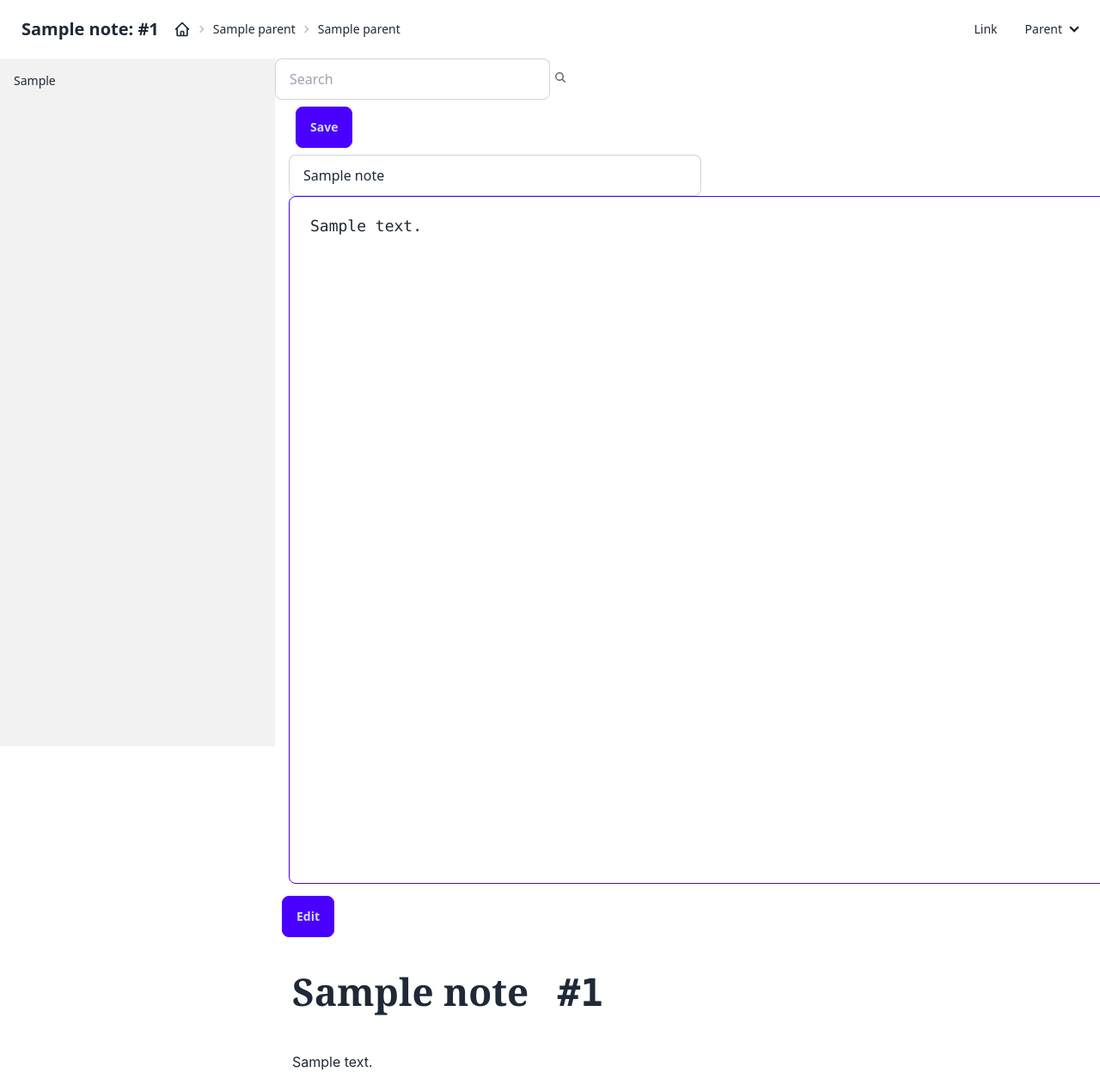
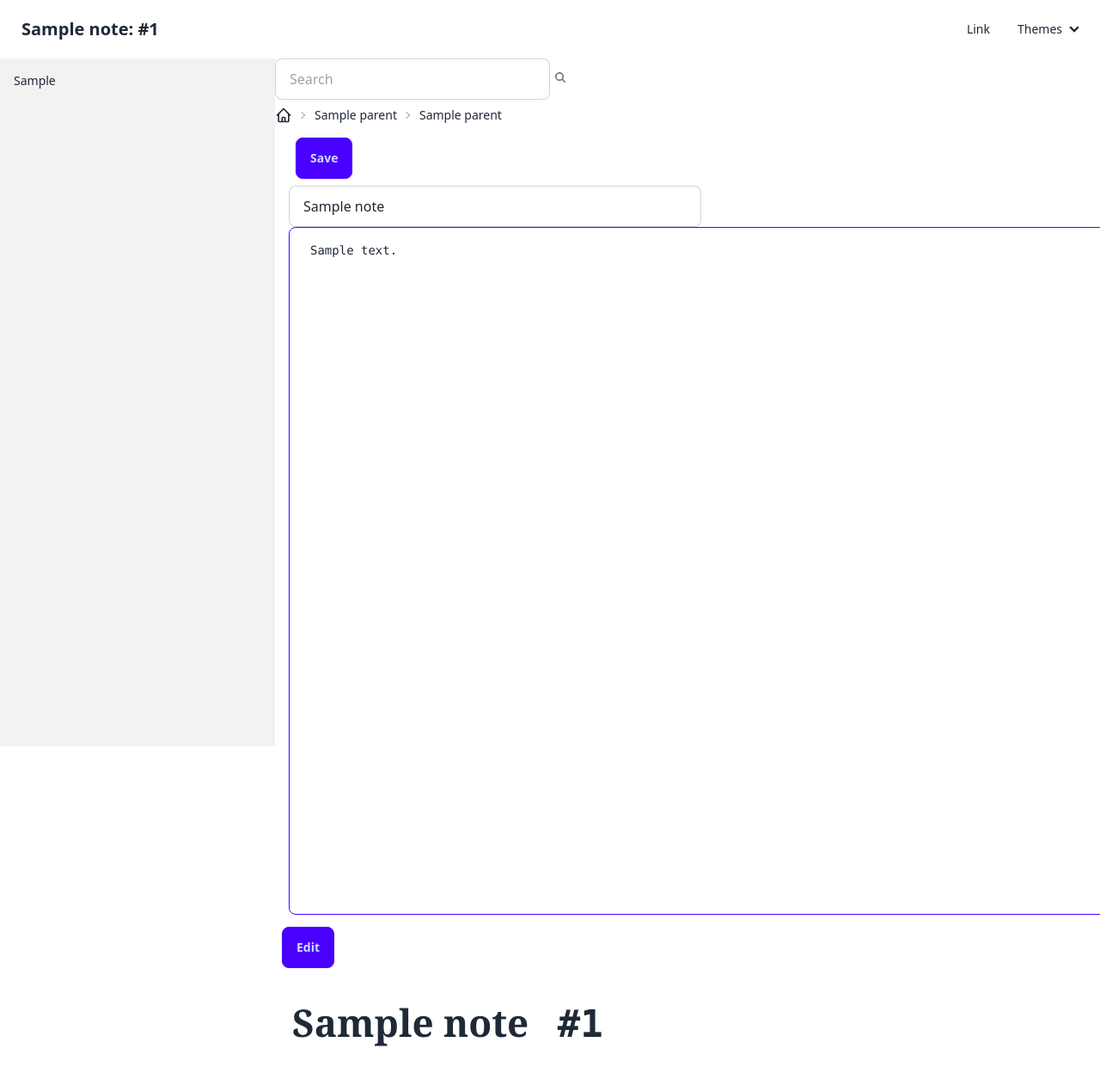
Before and after one commit to RyanGreenup/draftsmith_flask, a Flask app: template src/templates/note_edit.html in a window 1280 px wide; the page is wider, and only the part inside the window is pictured. Shown: the top 1262 px of that part at 86% size. Run offline with Flask 3, Linux system fonts and the light colour scheme; the template is opened without the code that fills it: most values are stand-ins (such as "Sample title", 1, 10 or a date in 2020).

Commit message:
update templates for better mobile

```diff
--- a/src/templates/base.html
+++ b/src/templates/base.html
@@ -12,7 +12,11 @@
     <div class="drawer lg:drawer-open">
       <input id="my-drawer-2" type="checkbox" class="drawer-toggle" />
       <div class="drawer-content">
-        {% include 'search_bar.html' %}
+
+        <div class="container mx-auto">
+          {% include 'search_bar.html' %}
+          {% include 'breadcrumbs.html' %}
+        </div>
         <!-- BEGIN Page content here -->
         {% block content %}
         <!-- Specific page content will go here -->
--- a/src/templates/navbar.html
+++ b/src/templates/navbar.html
@@ -14,7 +14,6 @@
       {{ note.title }}: #{{ note.id }}
     </a>
     {% endif %}
-    {% include 'breadcrumbs.html' %}
   </div>
   {% include 'right_navbar_button.html' %}
 </div>
--- a/src/templates/note_edit.html
+++ b/src/templates/note_edit.html
@@ -23,11 +23,11 @@ document.addEventListener('keydown', (event) => {
     <form id="content-edit-form" action="{{ url_for('edit_note', note_id=note.id) }}" method="POST">
         <div class="navbar bg-base-100">
             <input type="submit" class="btn btn-primary" value="Save">
-        </div>
+         </div>
         <label class="input input-bordered flex items-center gap-2">
-            <input type="text" name="title" class="grow" value="{{ note.title }}" />
+            <input type="text" name="title" class="grow w-screen" value="{{ note.title }}" />
         </label>
-        <textarea name="content" class="font-mono textarea textarea-primary textarea-lg w-screen">{{ note.content }}</textarea>
+        <textarea name="content" class="font-mono text-sm textarea textarea-primary textarea-lg w-screen">{{ note.content }}</textarea>
     </form>
 </div>
 
--- a/src/templates/right_navbar_button.html
+++ b/src/templates/right_navbar_button.html
@@ -3,7 +3,7 @@
     <li><a>Link</a></li>
     <li>
       <details>
-        <summary>Parent</summary>
+        <summary>Themes</summary>
         {% include 'theme_controller.html' %}
       </details>
     </li>
```
